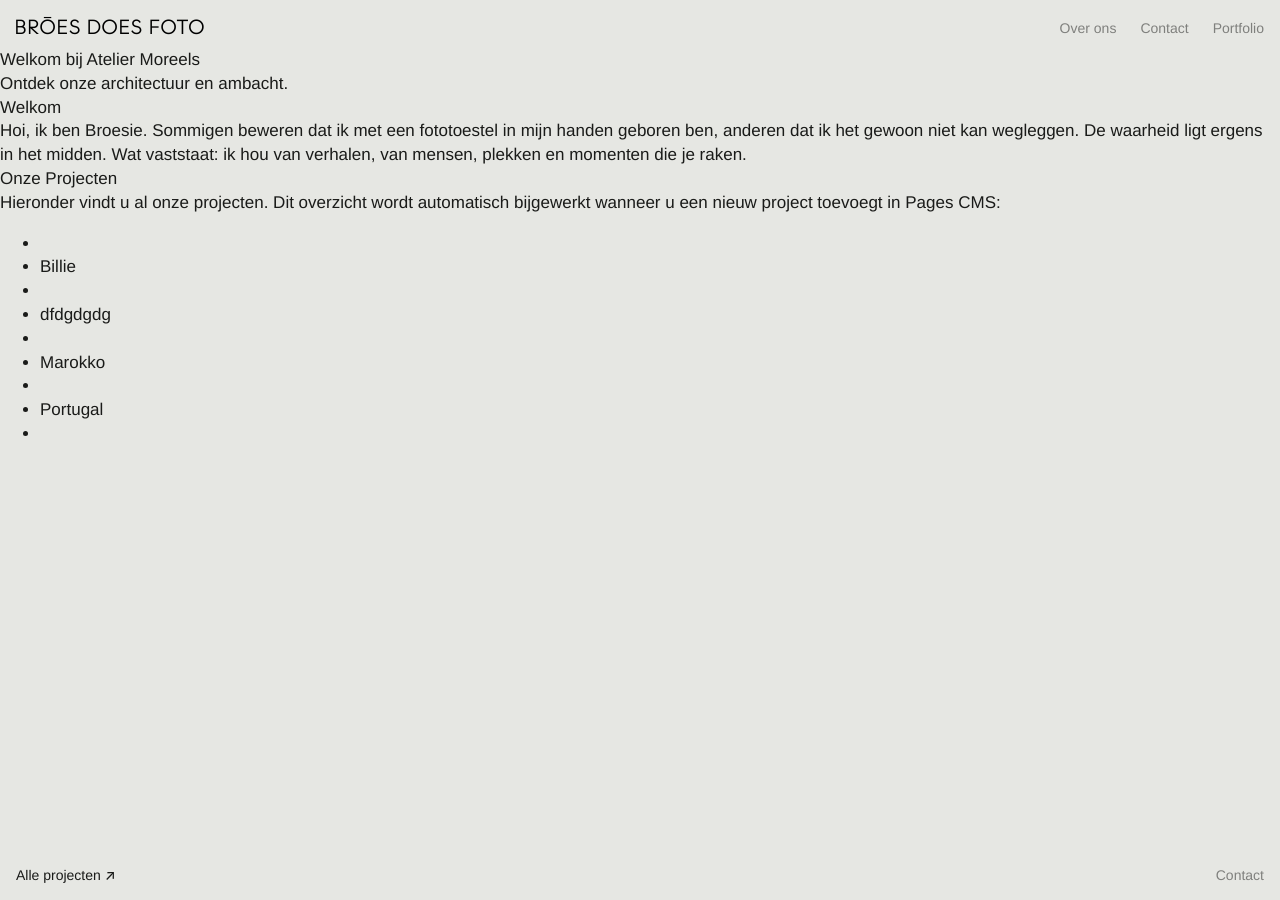
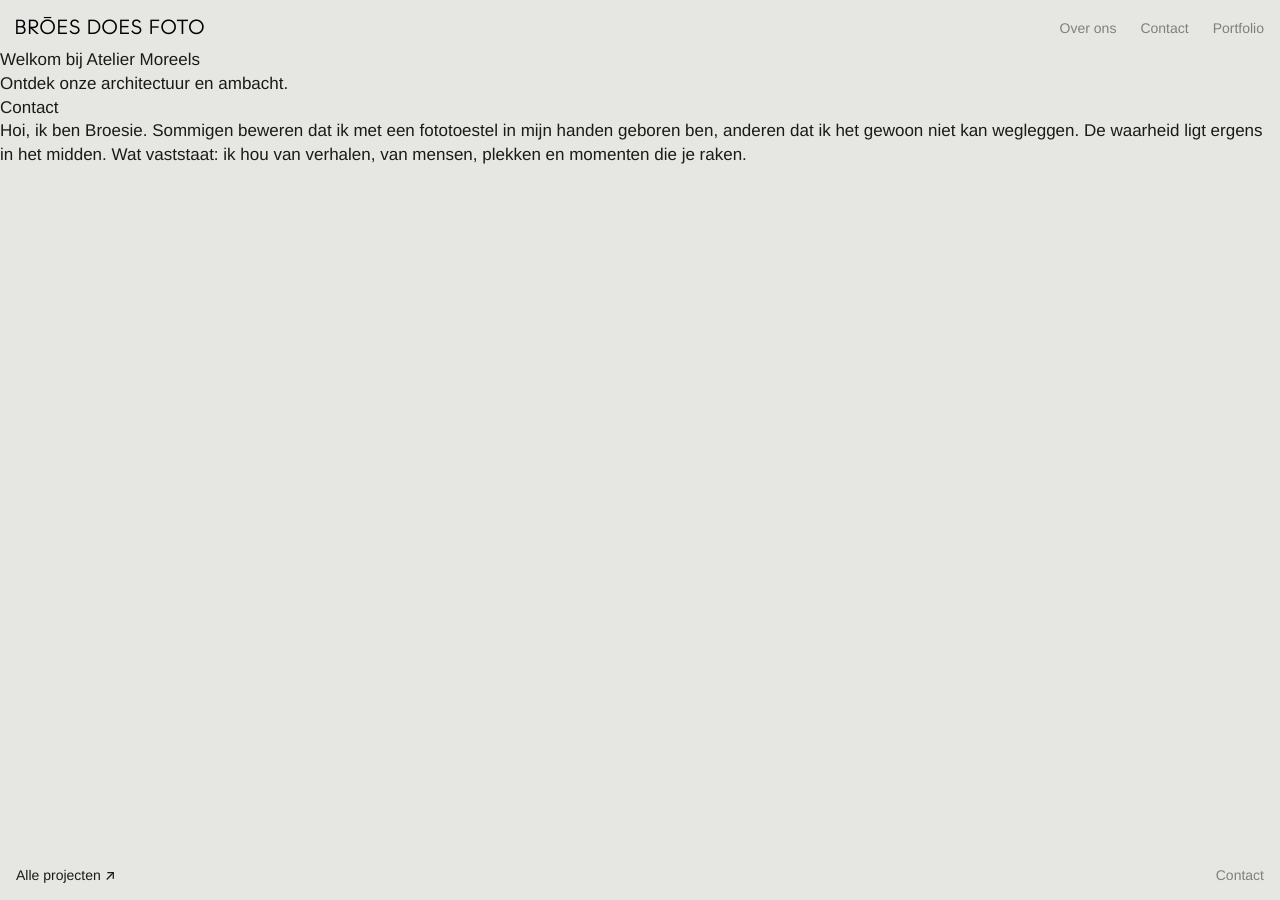
Before and after one commit to groetenuit/broesdoes, a Jekyll site: the page built from index.md, in a window 1280 px wide and 900 px high. Built offline with Jekyll 4.4.1, drawn with Linux system fonts in a browser that asks for light colours.

Commit message:
Update index.md (via Pages CMS)

```diff
--- a/index.md
+++ b/index.md
@@ -1,16 +1,10 @@
 ---
-title: Index
+title: Contact
 description: Broes Droes houdt van foto en video
 layout: home
+featured_image: /images/dummy.webp
+og_image: /images/portret-hond-billie.webp
 ---
-# Welkom
+# Contact
 
 Hoi, ik ben Broesie. Sommigen beweren dat ik met een fototoestel in mijn handen geboren ben, anderen dat ik het gewoon niet kan wegleggen. De waarheid ligt ergens in het midden. Wat vaststaat: ik hou van verhalen, van mensen, plekken en momenten die je raken.
-
-# Onze Projecten
-
-Hieronder vindt u al onze projecten. Dit overzicht wordt automatisch bijgewerkt wanneer u een nieuw project toevoegt in Pages CMS:
-
-- {% for project in site.werk %}
-- [{{ project.title }}]({{ project.url | relative_url }})
-- {% endfor %}
```
